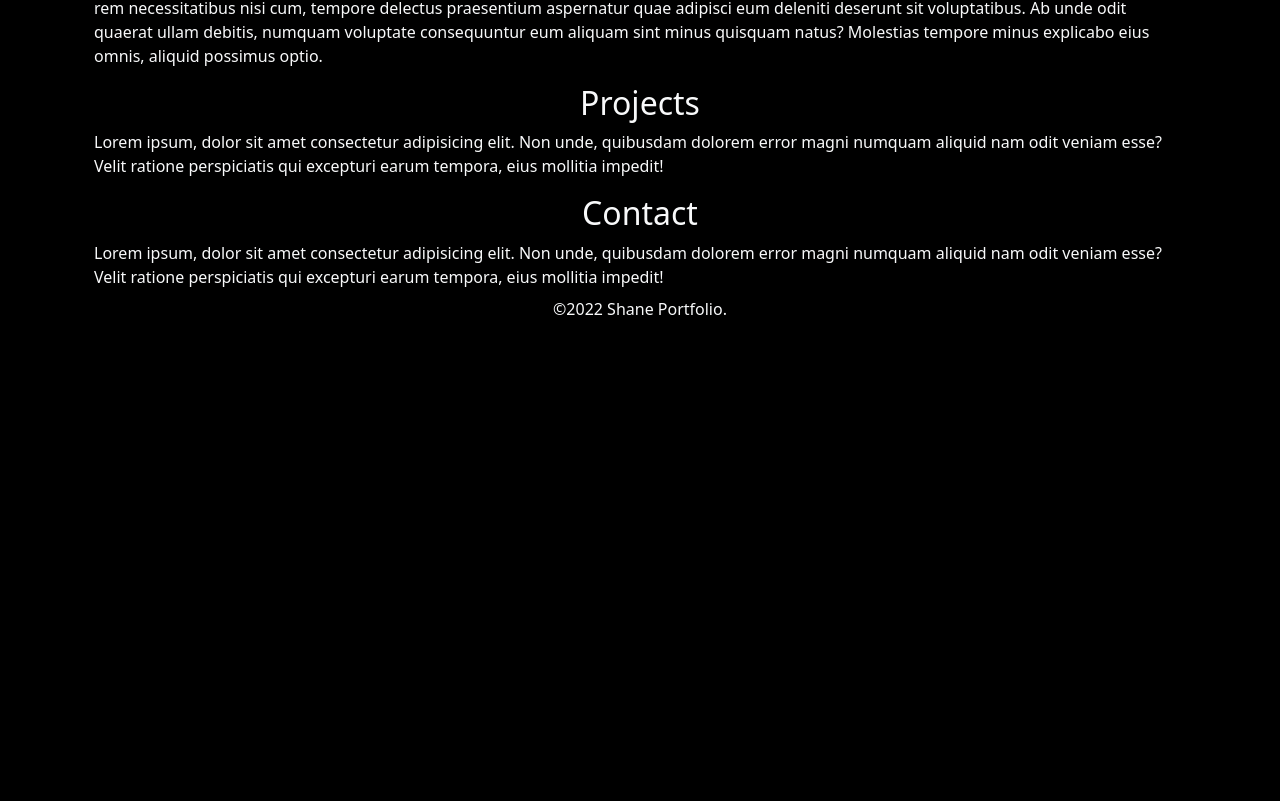
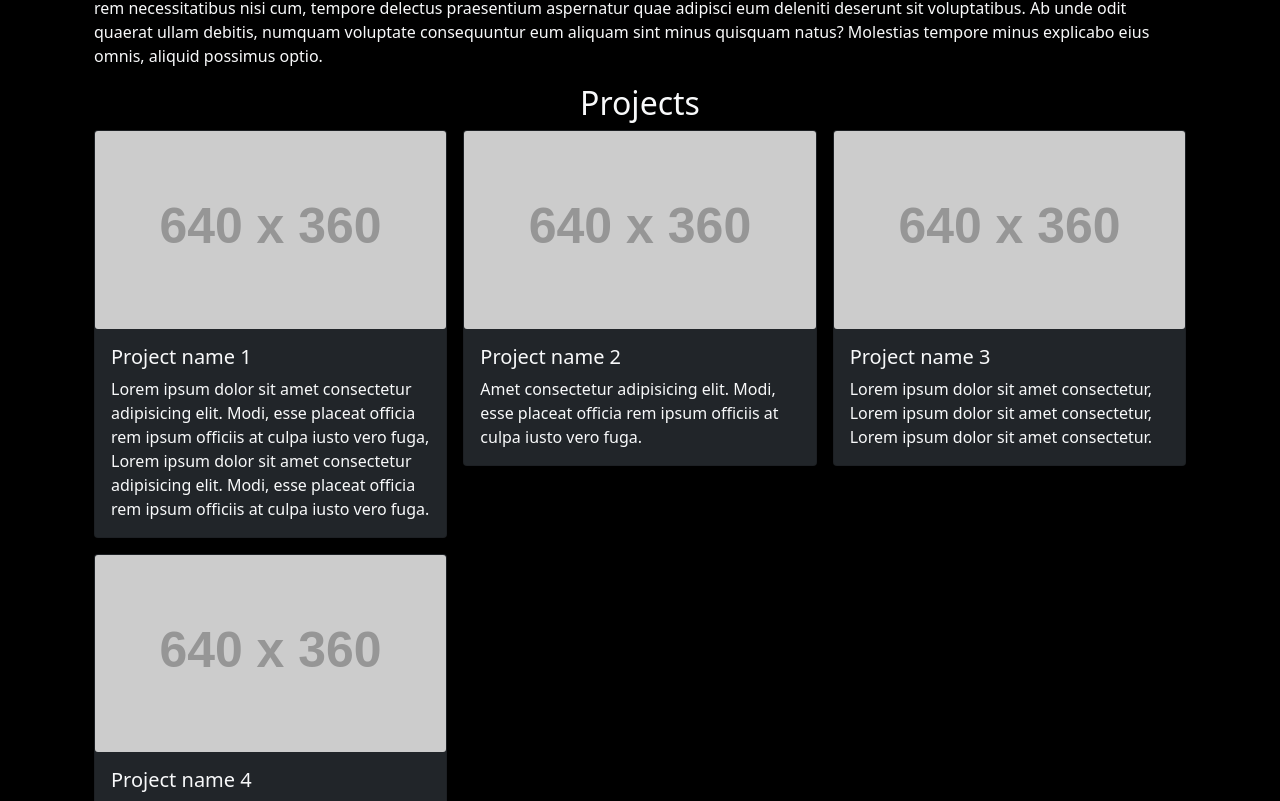
Before and after one commit to avt1745zet/portfolio, a React app: page / in a window 1280 px wide. Shown: the part 719-1520 px from the top of the page. Before the commit the page ends 1048 px from the top, so only its background shows below. Built offline with nearby package versions, Linux system fonts and the light colour scheme.

Commit message:
Update projects section

```diff
--- a/src/pages/main/Projects.tsx
+++ b/src/pages/main/Projects.tsx
@@ -1,22 +1,60 @@
 import React from "react";
-import { Col, Container, ContainerProps, Row } from "react-bootstrap";
+import { Card, Col, Container, ContainerProps, Row } from "react-bootstrap";
 
 const Projects = (props: ContainerProps) => {
 	const {...other} = props;
+	const projectInfoData: Array<IProjectInfo> = new Array<IProjectInfo>(
+		{
+			name: "Project name 1",
+			description: "Lorem ipsum dolor sit amet consectetur adipisicing elit. Modi, esse placeat officia rem ipsum officiis at culpa iusto vero fuga, Lorem ipsum dolor sit amet consectetur adipisicing elit. Modi, esse placeat officia rem ipsum officiis at culpa iusto vero fuga.",
+			imageSrc: "http://placehold.jp/640x360.png"
+		},
+		{
+			name: "Project name 2",
+			description: "Amet consectetur adipisicing elit. Modi, esse placeat officia rem ipsum officiis at culpa iusto vero fuga.",
+			imageSrc: "http://placehold.jp/640x360.png"
+		},
+		{
+			name: "Project name 3",
+			description: "Lorem ipsum dolor sit amet consectetur, Lorem ipsum dolor sit amet consectetur, Lorem ipsum dolor sit amet consectetur.",
+			imageSrc: "http://placehold.jp/640x360.png"
+		},
+		{
+			name: "Project name 4",
+			description: "Lorem ipsum dolor sit amet consectetur adipisicing elit. Modi, esse placeat officia rem ipsum officiis at culpa iusto vero fuga.",
+			imageSrc: "http://placehold.jp/640x360.png"
+		}
+	);
 	return (
-		<Container {...other}>
-			<Row {...other} className="text-light">
-				<Col sm={12}>
-					<h2 className="text-center" >
-                    Projects
-					</h2>
-					<p>
-                    Lorem ipsum, dolor sit amet consectetur adipisicing elit. Non unde, quibusdam dolorem error magni numquam aliquid nam odit veniam esse? Velit ratione perspiciatis qui excepturi earum tempora, eius mollitia impedit!
-					</p>
-				</Col>
+		<Container {...other} className="text-light">
+			<Container as="header">
+				<h2 className="text-center" >
+					Projects
+				</h2>
+			</Container>
+			<Row className="g-3">
+				{
+					projectInfoData.map((data, index)=> (
+						<Col key={index} sm={12} md={6} lg={4}>
+							<Card bg="dark">
+								<Card.Img src={data.imageSrc}/>
+								<Card.Body>
+									<Card.Title>{data.name}</Card.Title>
+									<Card.Text>{data.description}</Card.Text>
+								</Card.Body>
+							</Card>
+						</Col>
+					))
+				}
 			</Row>
 		</Container>
 	);
 };
 
 export default Projects;
+
+interface IProjectInfo {
+	name: string;
+	description: string;
+	imageSrc: string;
+}
```
